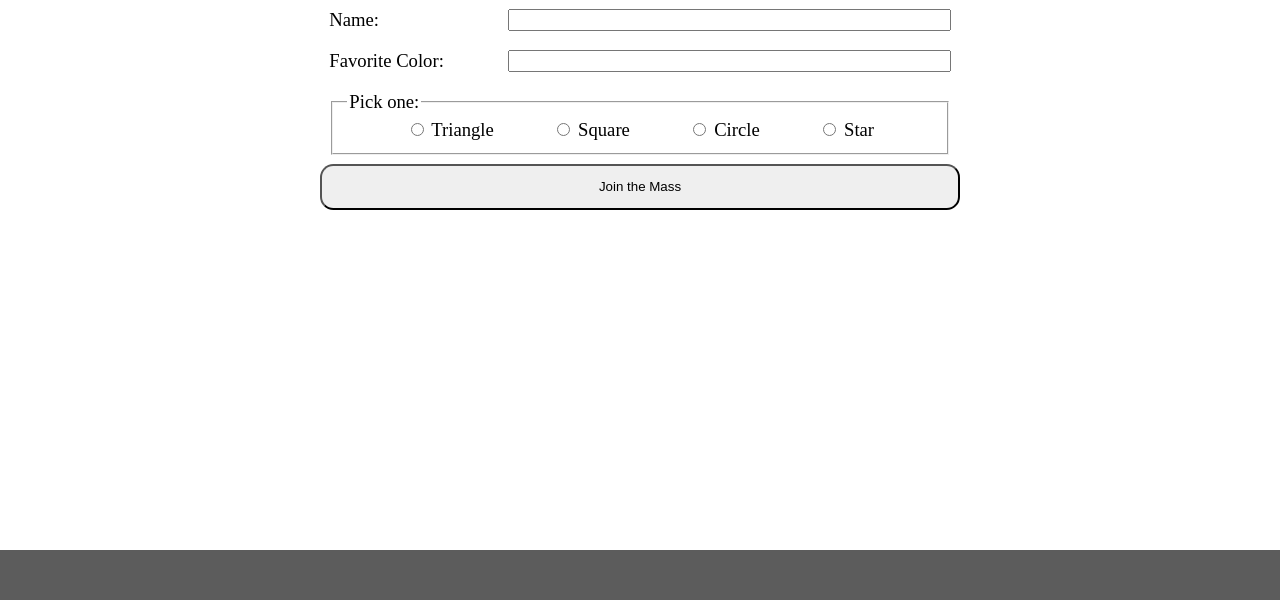
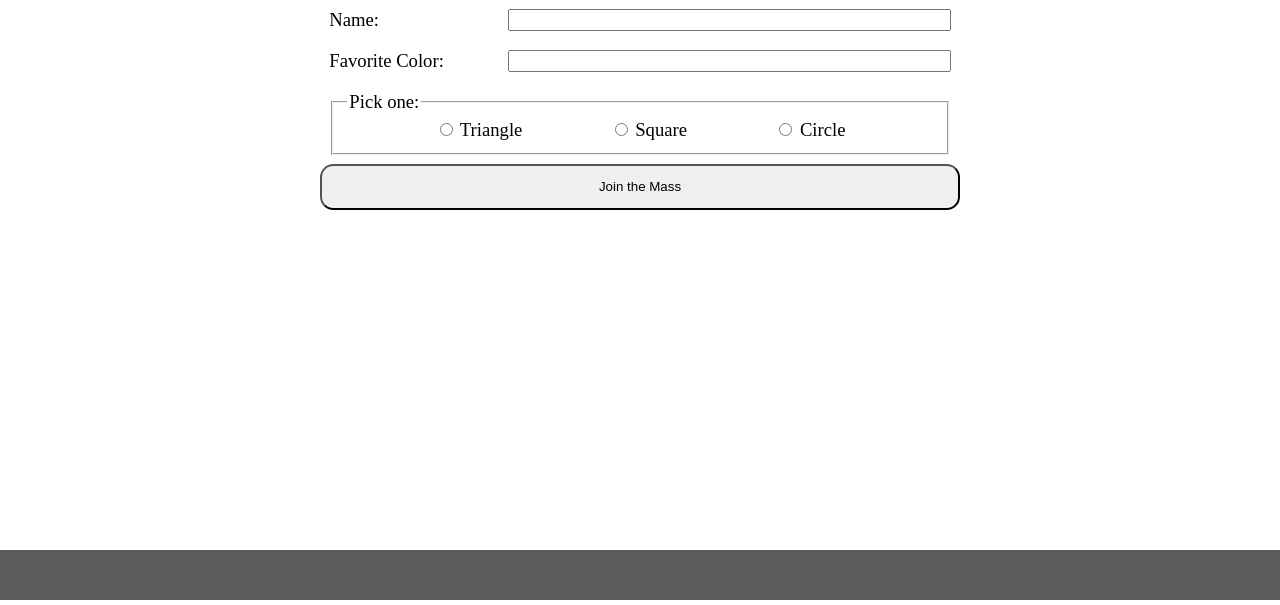
Before and after one commit to GrantLancaster/Shapez, a website with bundled scripts: page public/index.html in a window 1280 px wide. Shown: the part 200-805 px from the top of the page. Built offline with nearby package versions, Linux system fonts and the light colour scheme; files whose address does not match are found by name.

Commit message:
Update Readme and cleanup some comments

```diff
--- a/public/index.html
+++ b/public/index.html
@@ -54,10 +54,6 @@
                     <label for="circle">Circle</label>
                     </div>
 
-                    <div>
-                    <input required type="radio" name="shape" class="Shape_Selector" id="star" value="star" />
-                    <label for="star">Star</label>
-                    </div>
                 </fieldset>
             </div>
             <input id="submitButton" type="submit" value="Join the Mass" />
--- a/routes/users.js
+++ b/routes/users.js
@@ -28,7 +28,6 @@ router.post("/", async (req, res) => {
         res.send(newUser);
     } else {
         throw new Error("User Failed validation");
-        //res.status =
     }
 
 });
```
Also changed, not shown: README.md.
